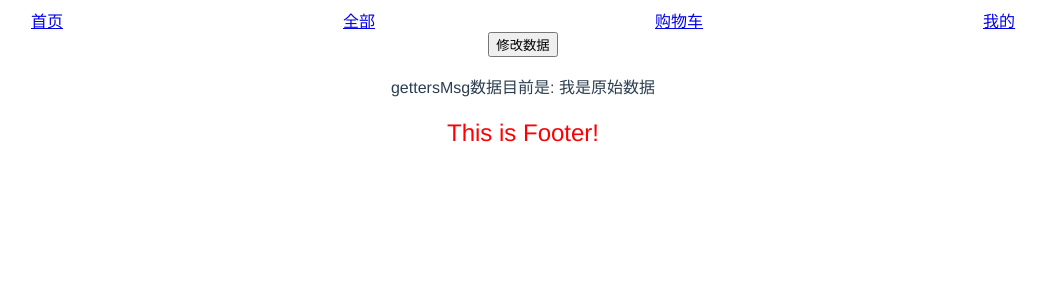
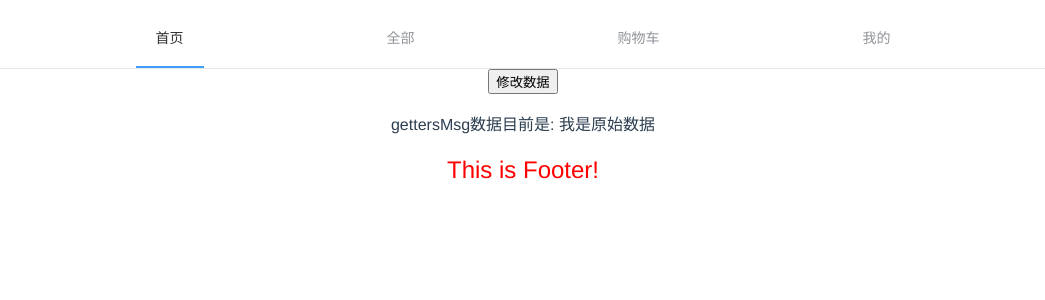
Before and after one commit to HandsomeHan515/vueToturial, a Vue app: page / in a window 1280 px wide. Shown: the top 300 px of the page, without its empty margins (117-1162 px from the left). Built offline with nearby package versions, Linux system fonts and the light colour scheme.

Commit message:
add element ui

```diff
--- a/src/App.vue
+++ b/src/App.vue
@@ -15,7 +15,7 @@ export default {
   components: {
     Header,
     Footer
-  },
+  }
 }
 </script>
 
--- a/src/components/all/All.vue
+++ b/src/components/all/All.vue
@@ -1,14 +1,14 @@
 <template>
   <div>
-    <button @click="getAds">获取ads</button>
-    <button @click="addAd(payload)">添加</button>
+    <Button @click="getAds">获取ads</Button>
+    <Button @click="addAd(payload)">添加</Button>
     <ul>
-      <li :key="item.id" v-for="(item, index) in gettersAds">
+      <li :key="item.id" v-for="item in gettersAds">
         <div>{{item.title}}</div>
         <input v-model="item.title" />
         <img class="img" :src="item.image" />
-        <button @click="updateAd({id: item.id, title: item.title})">更新Title</button>
-        <button @click="delAd(item)">删除</button>
+        <Button @click="updateAd({id: item.id, title: item.title})">更新Title</Button>
+        <Button @click="delAd(item)">删除</Button>
       </li>
     </ul>
   </div>
@@ -16,7 +16,9 @@
 
 <script>
 import { mapGetters, mapActions } from 'vuex'
+import { Button } from 'element-ui'
 import { image } from '@/service'
+
 export default {
   name: 'All',
   data () {
@@ -27,6 +29,7 @@ export default {
       }
     }
   },
+  components: { Button },
   computed: {...mapGetters(['gettersAds'])},
   methods: {...mapActions(['getAds', 'updateAd', 'delAd', 'addAd'])}
 }
--- a/src/components/header/Header.vue
+++ b/src/components/header/Header.vue
@@ -1,14 +1,13 @@
 <template>
-  <div>
-    <ul>
-      <li :key="item.id" v-for="item in nav">
-        <router-link class="link" :to="item.path">{{item.name}}</router-link>
-      </li>
-    </ul>
-  </div>
+  <Menu class="el-menu-demo menu" :default-active="activeIndex" @select="handleSelect" mode="horizontal" router>
+    <MenuItem v-for="item in nav" :index="item.id.toString()" :key="item.id" :route="{path:item.path}">
+      {{item.name}}
+    </MenuItem>
+  </Menu>
 </template>
 
 <script>
+import { Menu, MenuItem } from 'element-ui'
 import { nav } from '../../data'
 
 export default {
@@ -17,7 +16,16 @@ export default {
     return {
       message: 'Welcome to my project!',
       msg: '@HandsomeHan',
-      nav
+      nav,
+      activeIndex: '1'
+    }
+  },
+  components: {
+    Menu, MenuItem
+  },
+  methods: {
+    handleSelect (key, keyPath) {
+      this.activeIndex = key
     }
   }
 }
@@ -33,15 +41,10 @@ export default {
     font-size: 24px;
     text-align: left;
   }
-  ul {
+  .menu {
     display: flex;
     flex-direction: row;
     justify-content: space-around;
     align-items: center;
   }
-  ul, li {
-    padding: 0;
-    margin: 0;
-    list-style: none;
-  }
 </style>
--- a/src/main.js
+++ b/src/main.js
@@ -1,9 +1,14 @@
 // The Vue build version to load with the `import` command
 // (runtime-only or standalone) has been set in webpack.base.conf with an alias.
 import Vue from 'vue'
+import ElementUI from 'element-ui'
+import 'element-ui/lib/theme-chalk/index.css'
+
 import App from './App'
 import router from './router'
 import store from './store'
+
+Vue.use(ElementUI)
 
 Vue.config.productionTip = false
 
--- a/src/service/utils.js
+++ b/src/service/utils.js
@@ -18,7 +18,7 @@ export const request = config => {
   if (config.hasHeader) {
     elements.headers = {
       'Accept': 'application/json',
-      'Content-Type': 'application/json',
+      'Content-Type': 'application/json'
     }
   }
 
--- a/src/store/actions.js
+++ b/src/store/actions.js
@@ -53,7 +53,7 @@ export const addAd = ({ commit }, payload) => {
     url: `http://api.handsomehan.cn:10001/v1/ads/`,
     method: 'POST',
     body: JSON.stringify(payload),
-    hasCert: false,
+    hasCert: false
   }).then(resp => {
     commit({
       type: 'addAd',
--- a/src/store/mutations.js
+++ b/src/store/mutations.js
@@ -1,5 +1,3 @@
-import { request } from "../service/index";
-
 export const mutationsMsg = (state, payload) => {
   state.msg = payload.msg
 }
@@ -22,9 +20,10 @@ export const updateAd = (state, payload) => {
 export const delAd = (state, payload) => {
   state.ads = state.ads.filter(item => {
     if (item.id === payload.ad.id) {
-      return
+      return false
+    } else {
+      return item
     }
-    else return item
   })
 }
 
```
Also changed, not shown: package.json (+6 -3 lines), src/service/index.js, src/store/getters.js (line endings or trailing spaces), src/store/index.js (line endings or trailing spaces), 2 other files (tests, documents, lock files or other folders).
